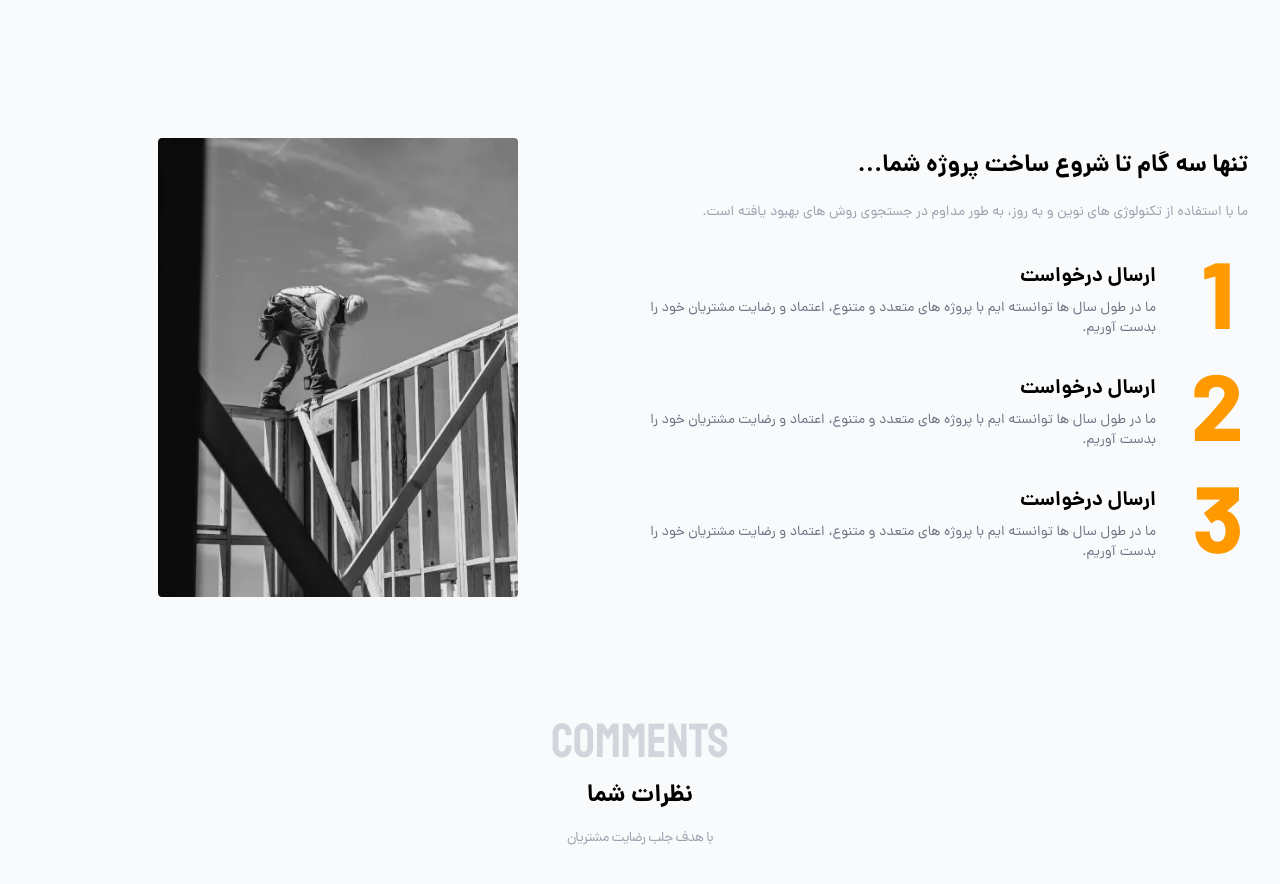
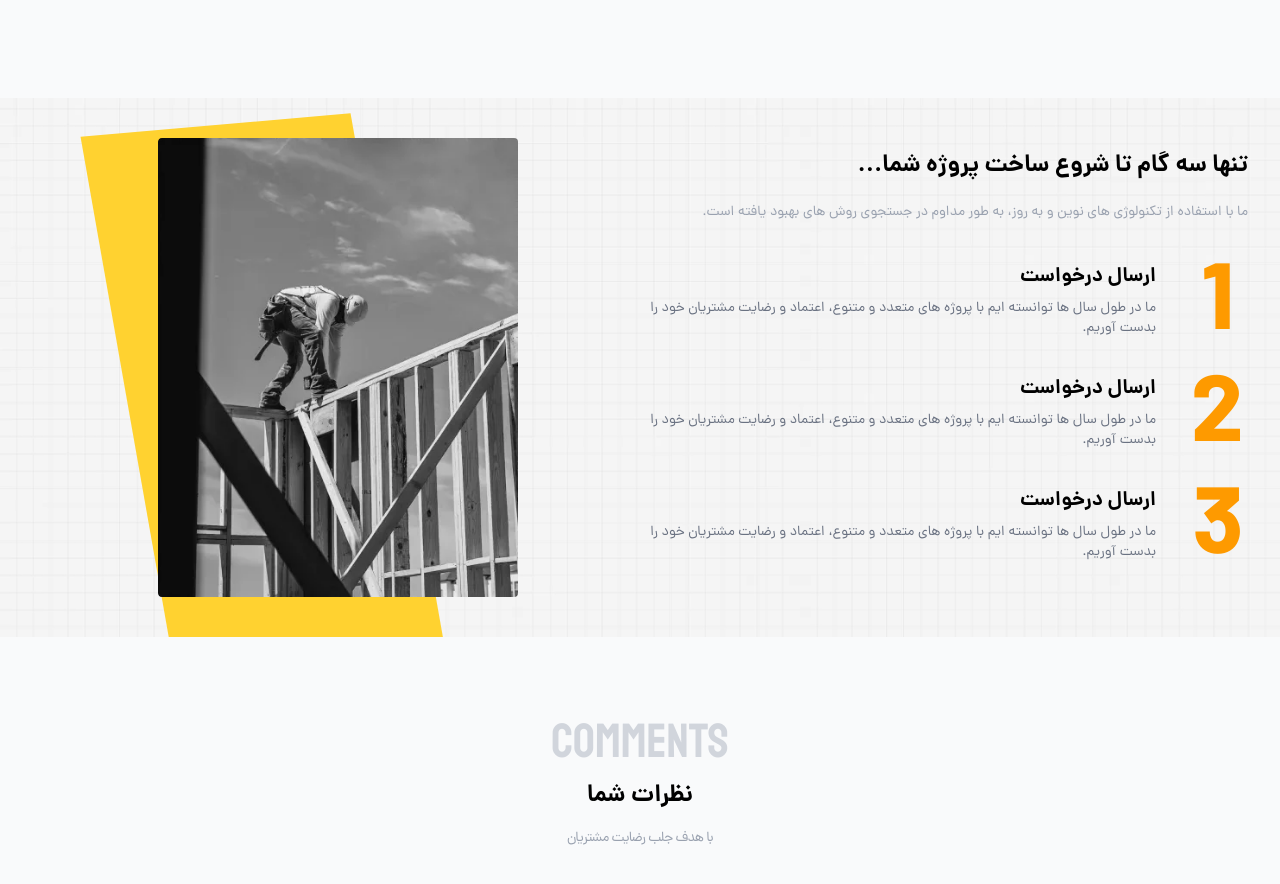
Before and after one commit to AMIR-AKL/consturaction, a Next.js app: page /services in a window 1280 px wide. Shown: the part 1598-2482 px from the top of the page. Built offline with nearby package versions, Linux system fonts and the light colour scheme.

Commit message:
add custom style services page

```diff
--- a/src/styles/globals.css
+++ b/src/styles/globals.css
@@ -96,6 +96,13 @@
 	background-size: cover;
 	background-attachment: fixed;
 	height: 700px;
+}
+.bg-services2 {
+	background-image: url("../../public/image/bg-1.webp");
+	background-position: center center;
+	background-size: cover;
+	background-attachment: fixed;
+	height: 600px;
 }
 .bg-projects {
 	background-image: url("../../public/image/Projects.webp");
@@ -231,3 +238,12 @@
 	height: 0.8px;
 	z-index: 100;
 }
+.services::after {
+	position: absolute;
+	content: "";
+	background-color: #ffd230;
+	bottom: -5%;
+	left: 10%;
+	width: 270px;
+	transform: skew(10deg, -5deg);
+}
```
